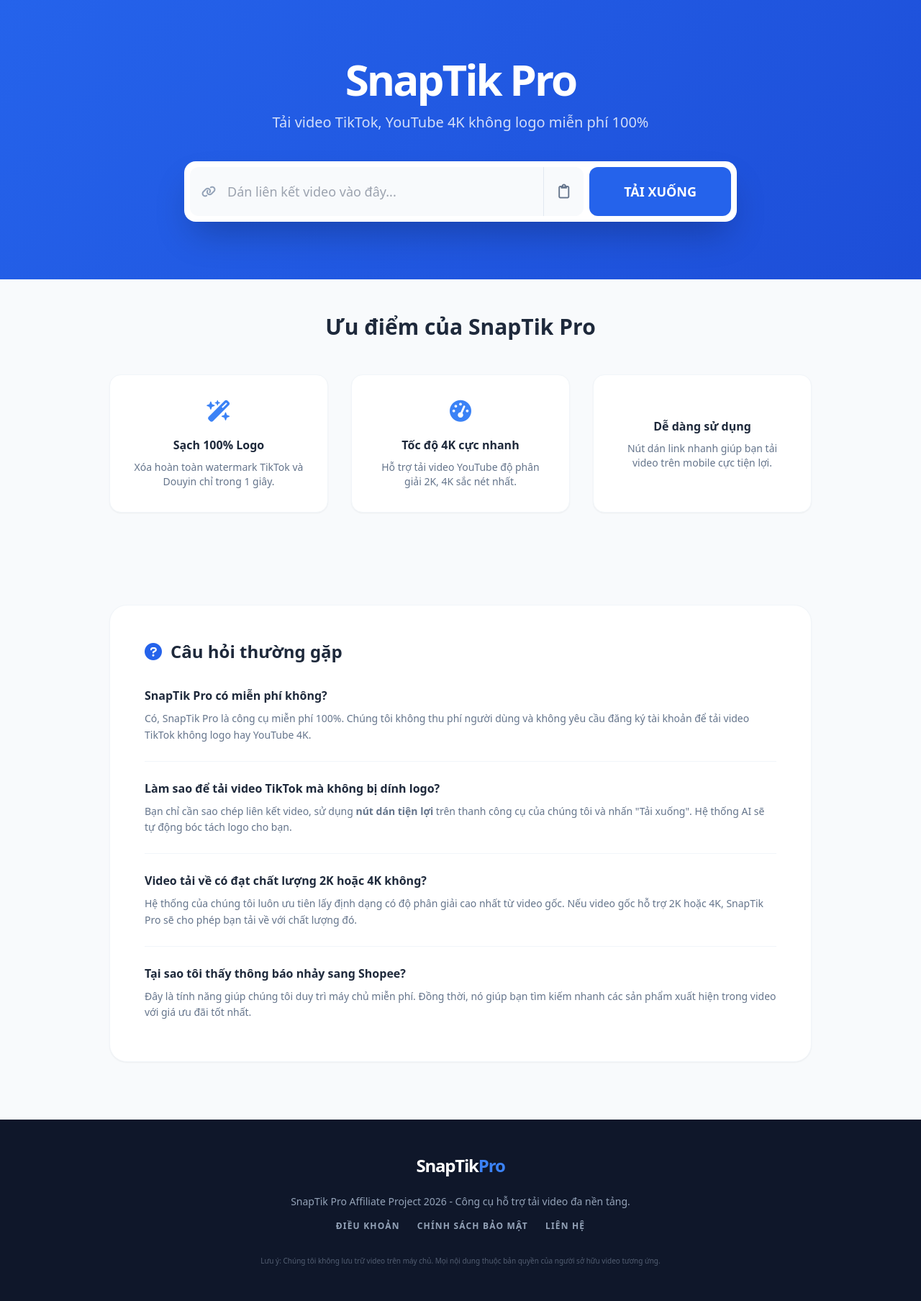
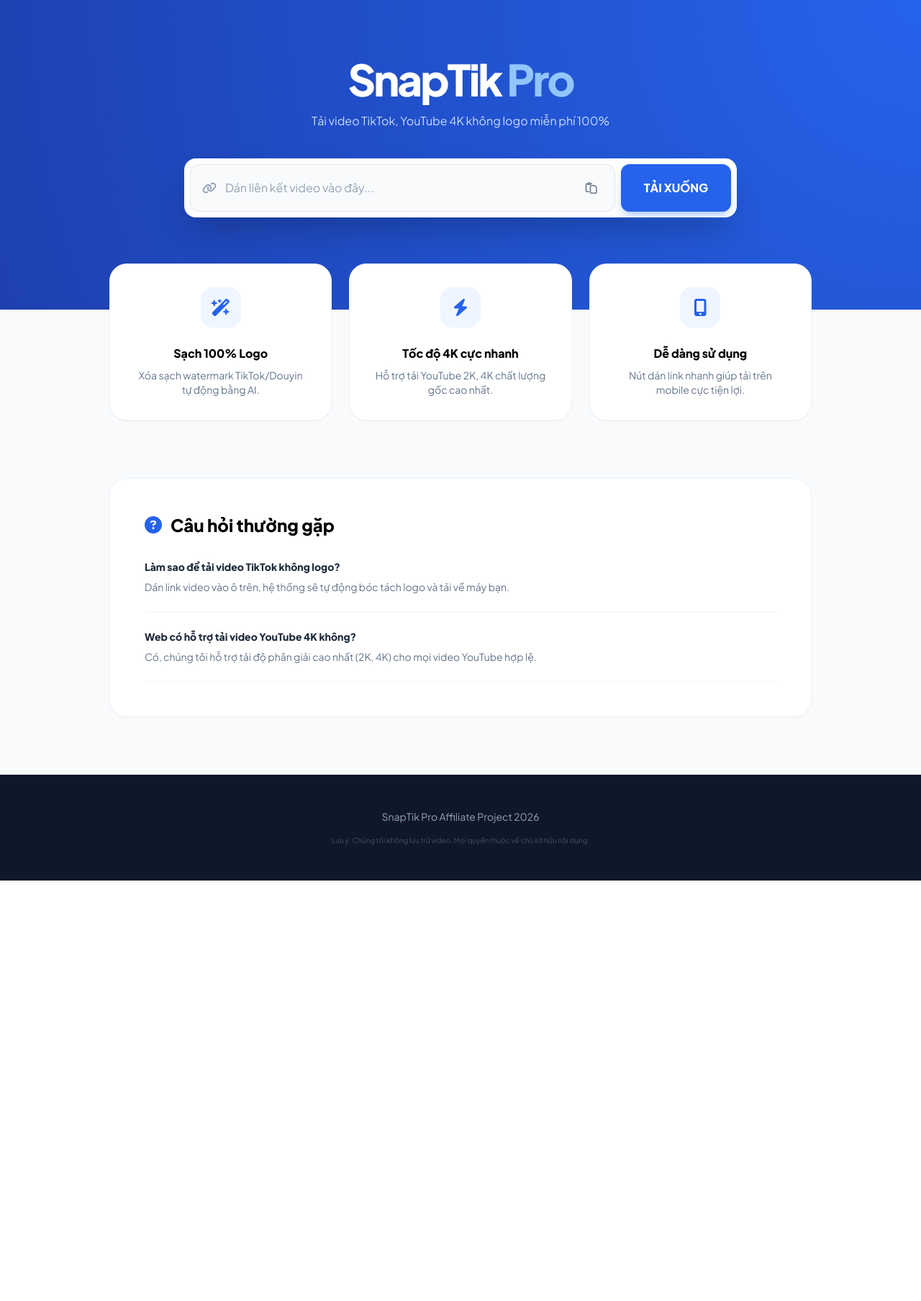
Before and after one commit to honghotduongpho2026/snaptik-pro, a Flask app: page / in a window 1280 px wide. Shown: the whole page at 72% size. After the commit the page ends 1223 px from the top, so only its background shows below. Run offline with Flask 3, Linux system fonts and the light colour scheme; grey boxes labelled with a size stand in for pictures from a placeholder-image service; some libraries are stand-ins or nearby versions.

Commit message:
Update index.html

```diff
--- a/templates/index.html
+++ b/templates/index.html
@@ -3,200 +3,173 @@
 <head>
     <meta charset="UTF-8">
     <meta name="viewport" content="width=device-width, initial-scale=1.0">
-    <title>SnapTik - Tải Video TikTok Không Logo, YouTube 2K/4K Siêu Nét</title>
-    <meta name="description" content="Công cụ tải video TikTok không logo, YouTube 2K/4K và Douyin miễn phí. Tốc độ nhanh, an toàn với nút dán link tiện lợi.">
-    <meta name="keywords" content="snaptik, tải video tiktok, tiktok downloader, youtube 4k download, tải video không logo">
-    <meta name="referrer" content="no-referrer">
-
+    <title>SnapTik Pro - Tải Video TikTok Không Logo, YouTube 4K</title>
     <script src="https://cdn.tailwindcss.com"></script>
-    <link rel="stylesheet" href="https://cdnjs.cloudflare.com/ajax/libs/font-awesome/6.0.0/css/all.min.css">
-
+    <link rel="stylesheet" href="https://cdnjs.cloudflare.com/ajax/libs/font-awesome/6.4.0/css/all.min.css">
     <style>
-        .hero-gradient { background: linear-gradient(135deg, #2563eb 0%, #1d4ed8 100%); }
-        .shopee-btn { background: #ee4d2d; transition: all 0.3s; box-shadow: 0 4px 15px rgba(238, 77, 45, 0.4); }
-        .shopee-btn:hover { background: #ff5722; transform: translateY(-2px); }
-        .v-thumb-container { background: #e5e7eb; min-height: 250px; display: flex; items-center; justify-content: center; border-radius: 16px; overflow: hidden; }
-        .btn-disabled { opacity: 0.5; cursor: not-allowed; filter: grayscale(1); }
-        .btn-paste { color: #64748b; background-color: #f8fafc; transition: all 0.2s; border-left: 1px solid #e2e8f0; }
-        .btn-paste:hover { background-color: #f1f5f9; color: #1e293b; }
+        @import url('https://fonts.googleapis.com/css2?family=Plus+Jakarta+Sans:wght@400;600;800&display=swap');
+        body { font-family: 'Plus Jakarta Sans', sans-serif; background-color: #f8fafc; }
+        .hero-gradient { background: radial-gradient(circle at top right, #2563eb, #1e40af); }
+        .btn-disabled { opacity: 0.6; cursor: not-allowed; pointer-events: none; }
     </style>
 </head>
-<body class="bg-slate-50 text-slate-800 font-sans leading-relaxed">
+<body>
 
-    <header class="hero-gradient text-white py-20 px-4 text-center">
-        <h1 class="text-4xl md:text-6xl font-black mb-4 tracking-tighter">SnapTik Pro</h1>
-        <p class="text-lg md:text-xl mb-10 opacity-80 font-light max-w-2xl mx-auto">Tải video TikTok, YouTube 4K không logo miễn phí 100%</p>
+    <header class="hero-gradient text-white pt-20 pb-32 px-6 text-center">
+        <h1 class="text-5xl md:text-6xl font-extrabold mb-4 tracking-tighter">SnapTik <span class="text-blue-300">Pro</span></h1>
+        <p class="text-blue-100 mb-10 opacity-90">Tải video TikTok, YouTube 4K không logo miễn phí 100%</p>
 
-        <div class="flex flex-col md:flex-row gap-2 max-w-3xl mx-auto bg-white p-2 rounded-2xl shadow-2xl items-center">
-            <div class="relative flex-1 w-full flex items-center bg-slate-50 rounded-xl">
-                <div class="pl-4 text-slate-400"><i class="fa-solid fa-link"></i></div>
-                <input type="text" id="urlInput" placeholder="Dán liên kết video vào đây..."
-                       class="flex-1 px-4 py-5 text-slate-900 focus:outline-none text-lg bg-transparent">
-                <button onclick="pasteFromClipboard()" title="Dán link" class="btn-paste px-5 py-5 rounded-r-xl">
-                    <i class="fa-regular fa-clipboard text-xl"></i>
+        <div class="max-w-3xl mx-auto bg-white p-2 rounded-2xl shadow-2xl flex flex-col md:flex-row gap-2">
+            <div class="flex-1 flex items-center px-4 py-3 bg-slate-50 rounded-xl border border-slate-200">
+                <i class="fa-solid fa-link text-slate-400 mr-3"></i>
+                <input type="text" id="urlInput" placeholder="Dán liên kết video vào đây..." class="bg-transparent w-full outline-none text-slate-800 placeholder:text-slate-400">
+                <button onclick="pasteLink()" class="ml-2 p-2 hover:bg-slate-200 rounded-lg text-slate-500 transition-all">
+                    <i class="fa-regular fa-paste"></i>
                 </button>
             </div>
-            <button onclick="analyzeVideo()" id="btnAction" class="w-full md:w-auto bg-blue-600 hover:bg-blue-700 text-white font-bold px-12 py-5 rounded-xl transition-all text-lg">
+            <button onclick="analyzeVideo()" id="btnAnalyze" class="bg-blue-600 hover:bg-blue-700 px-8 py-4 rounded-xl font-bold transition-all shadow-lg shadow-blue-500/30 active:scale-95">
                 TẢI XUỐNG
             </button>
         </div>
     </header>
 
-    <section id="resultBox" class="max-w-4xl mx-auto px-4 -mt-12 mb-16 hidden">
-        <div class="bg-white rounded-3xl shadow-2xl p-6 md:p-10 flex flex-col md:flex-row gap-8 items-center border border-slate-100 relative">
-            <div class="w-full md:w-64 v-thumb-container">
-                <img id="vThumb" src="" class="w-full h-full object-cover" onerror="this.src='https://placehold.co/400x600?text=Video+Thumbnail'">
-            </div>
-            <div class="flex-1 w-full text-center md:text-left">
-                <h2 id="vTitle" class="text-xl font-bold mb-6 text-slate-900 line-clamp-2"></h2>
+    <main class="max-w-5xl mx-auto -mt-16 px-6 pb-20">
+        <div id="resultArea" class="hidden bg-white rounded-3xl shadow-xl overflow-hidden mb-12 border border-slate-100 p-8">
+            <div class="flex flex-col md:flex-row gap-8">
+                <img id="vThumb" src="" class="w-full md:w-64 aspect-video object-cover rounded-2xl shadow-md border border-slate-100">
+                <div class="flex-1">
+                    <h3 id="vTitle" class="text-xl font-bold text-slate-800 mb-6 leading-tight">Tiêu đề video</h3>
 
-                <div class="mb-6 p-5 rounded-2xl bg-orange-50 border border-orange-100">
-                    <p class="text-orange-600 text-xs font-black mb-3"><i class="fa-solid fa-fire mr-1"></i> DEAL HOT SHOPEE HÔM NAY</p>
-                    <a href="https://s.shopee.vn/gMKXRUWaj" target="_blank" class="shopee-btn text-white text-center py-3 px-4 rounded-xl font-black flex items-center justify-center w-full">
-                        <i class="fa-solid fa-bag-shopping mr-2"></i> MUA SẢN PHẨM TRONG VIDEO
-                    </a>
+                    <div class="flex flex-col gap-3">
+                        <button id="mainDownloadBtn" onclick="handleDownload()" class="w-full bg-green-600 hover:bg-green-700 text-white py-5 rounded-2xl font-black text-lg transition-all flex items-center justify-center gap-3">
+                            <i class="fa-solid fa-cloud-arrow-down text-xl"></i>
+                            <span id="btnText">NHẤN ĐỂ TẢI VIDEO NGAY</span>
+                        </button>
+                        <p id="timerNote" class="hidden text-center text-xs text-orange-500 font-bold italic animate-pulse">
+                            Vui lòng không đóng trang, video đang được tối ưu hóa...
+                        </p>
+                    </div>
                 </div>
-
-                <div class="flex flex-col gap-3">
-                    <button id="mainDownloadBtn" onclick="handleDownload()" class="bg-green-600 hover:bg-green-700 text-white font-black py-4 px-6 rounded-2xl shadow-xl flex items-center justify-center text-lg transition-all">
-                        <i class="fa-solid fa-bolt mr-2 text-yellow-300"></i> <span id="btnText">TẢI VIDEO (2K / 4K / HD)</span>
-                    </button>
-                    <a id="downloadMP3" href="#" target="_blank" class="text-slate-500 font-bold py-2 px-6 text-sm underline flex items-center justify-center">Tải nhạc MP3</a>
-                </div>
-                <p id="timerNote" class="text-xs text-center text-slate-400 mt-4 hidden italic">Vui lòng đợi giây lát để tối ưu chất lượng 4K...</p>
             </div>
         </div>
-    </section>
 
-    <main class="max-w-5xl mx-auto px-6 py-12">
-        <h2 class="text-3xl font-black text-center mb-12">Ưu điểm của SnapTik Pro</h2>
-        <div class="grid md:grid-cols-3 gap-8 mb-20 text-center">
-            <div class="bg-white p-8 rounded-2xl border border-slate-100 shadow-sm">
-                <i class="fa-solid fa-wand-magic-sparkles text-blue-500 text-3xl mb-4"></i>
-                <h3 class="font-bold mb-2">Sạch 100% Logo</h3>
-                <p class="text-slate-500 text-sm">Xóa hoàn toàn watermark TikTok và Douyin chỉ trong 1 giây.</p>
+        <section class="grid md:grid-cols-3 gap-6 mb-20">
+            <div class="bg-white p-8 rounded-3xl shadow-sm border border-slate-100 text-center">
+                <div class="w-14 h-14 bg-blue-50 text-blue-600 rounded-2xl flex items-center justify-center mx-auto mb-6 text-2xl">
+                    <i class="fa-solid fa-wand-magic-sparkles"></i>
+                </div>
+                <h4 class="font-bold mb-2">Sạch 100% Logo</h4>
+                <p class="text-slate-500 text-sm">Xóa sạch watermark TikTok/Douyin tự động bằng AI.</p>
             </div>
-            <div class="bg-white p-8 rounded-2xl border border-slate-100 shadow-sm">
-                <i class="fa-solid fa-gauge-high text-blue-500 text-3xl mb-4"></i>
-                <h3 class="font-bold mb-2">Tốc độ 4K cực nhanh</h3>
-                <p class="text-slate-500 text-sm">Hỗ trợ tải video YouTube độ phân giải 2K, 4K sắc nét nhất.</p>
+            <div class="bg-white p-8 rounded-3xl shadow-sm border border-slate-100 text-center">
+                <div class="w-14 h-14 bg-blue-50 text-blue-600 rounded-2xl flex items-center justify-center mx-auto mb-6 text-2xl">
+                    <i class="fa-solid fa-bolt"></i>
+                </div>
+                <h4 class="font-bold mb-2">Tốc độ 4K cực nhanh</h4>
+                <p class="text-slate-500 text-sm">Hỗ trợ tải YouTube 2K, 4K chất lượng gốc cao nhất.</p>
             </div>
-            <div class="bg-white p-8 rounded-2xl border border-slate-100 shadow-sm">
-                <i class="fa-solid fa-mobile-screen text-blue-500 text-3xl mb-4"></i>
-                <h3 class="font-bold mb-2">Dễ dàng sử dụng</h3>
-                <p class="text-slate-500 text-sm">Nút dán link nhanh giúp bạn tải video trên mobile cực tiện lợi.</p>
+            <div class="bg-white p-8 rounded-3xl shadow-sm border border-slate-100 text-center">
+                <div class="w-14 h-14 bg-blue-50 text-blue-600 rounded-2xl flex items-center justify-center mx-auto mb-6 text-2xl">
+                    <i class="fa-solid fa-mobile-screen-button"></i>
+                </div>
+                <h4 class="font-bold mb-2">Dễ dàng sử dụng</h4>
+                <p class="text-slate-500 text-sm">Nút dán link nhanh giúp tải trên mobile cực tiện lợi.</p>
             </div>
-        </div>
-    </main>
-    <section class="max-w-5xl mx-auto px-6 pb-20">
-        <div class="bg-white rounded-3xl p-8 md:p-12 shadow-sm border border-slate-100">
+        </section>
+
+        <section class="bg-white rounded-3xl p-8 md:p-12 shadow-sm border border-slate-100">
             <h2 class="text-2xl font-black mb-8 flex items-center">
                 <i class="fa-solid fa-circle-question mr-3 text-blue-600"></i> Câu hỏi thường gặp
             </h2>
-
             <div class="grid gap-6">
-                <div class="border-b border-slate-100 pb-6">
-                    <h4 class="font-bold text-slate-800 mb-2">SnapTik Pro có miễn phí không?</h4>
-                    <p class="text-slate-500 text-sm leading-relaxed">Có, SnapTik Pro là công cụ miễn phí 100%. Chúng tôi không thu phí người dùng và không yêu cầu đăng ký tài khoản để tải video TikTok không logo hay YouTube 4K.</p>
+                <div class="border-b border-slate-100 pb-6 text-sm">
+                    <h4 class="font-bold text-slate-800 mb-2">Làm sao để tải video TikTok không logo?</h4>
+                    <p class="text-slate-500">Dán link video vào ô trên, hệ thống sẽ tự động bóc tách logo và tải về máy bạn.</p>
                 </div>
-
-                <div class="border-b border-slate-100 pb-6">
-                    <h4 class="font-bold text-slate-800 mb-2">Làm sao để tải video TikTok mà không bị dính logo?</h4>
-                    <p class="text-slate-500 text-sm leading-relaxed">Bạn chỉ cần sao chép liên kết video, sử dụng <strong>nút dán tiện lợi</strong> trên thanh công cụ của chúng tôi và nhấn "Tải xuống". Hệ thống AI sẽ tự động bóc tách logo cho bạn.</p>
-                </div>
-
-                <div class="border-b border-slate-100 pb-6">
-                    <h4 class="font-bold text-slate-800 mb-2">Video tải về có đạt chất lượng 2K hoặc 4K không?</h4>
-                    <p class="text-slate-500 text-sm leading-relaxed">Hệ thống của chúng tôi luôn ưu tiên lấy định dạng có độ phân giải cao nhất từ video gốc. Nếu video gốc hỗ trợ 2K hoặc 4K, SnapTik Pro sẽ cho phép bạn tải về với chất lượng đó.</p>
-                </div>
-
-                <div class="pb-2">
-                    <h4 class="font-bold text-slate-800 mb-2">Tại sao tôi thấy thông báo nhảy sang Shopee?</h4>
-                    <p class="text-slate-500 text-sm leading-relaxed">Đây là tính năng giúp chúng tôi duy trì máy chủ miễn phí. Đồng thời, nó giúp bạn tìm kiếm nhanh các sản phẩm xuất hiện trong video với giá ưu đãi tốt nhất.</p>
+                <div class="border-b border-slate-100 pb-6 text-sm">
+                    <h4 class="font-bold text-slate-800 mb-2">Web có hỗ trợ tải video YouTube 4K không?</h4>
+                    <p class="text-slate-500">Có, chúng tôi hỗ trợ tải độ phân giải cao nhất (2K, 4K) cho mọi video YouTube hợp lệ.</p>
                 </div>
             </div>
-        </div>
-    </section>
+        </section>
+    </main>
 
-    <footer class="bg-slate-900 text-slate-400 py-12 px-6">
-        <div class="max-w-5xl mx-auto text-center">
-            <div class="mb-6">
-                <span class="text-white text-2xl font-black tracking-tighter">SnapTik<span class="text-blue-500">Pro</span></span>
-            </div>
-            <p class="text-sm mb-4">SnapTik Pro Affiliate Project 2026 - Công cụ hỗ trợ tải video đa nền tảng.</p>
-            <div class="flex justify-center gap-6 text-xs uppercase tracking-widest font-bold">
-                <a href="#" class="hover:text-white transition-colors">Điều khoản</a>
-                <a href="#" class="hover:text-white transition-colors">Chính sách bảo mật</a>
-                <a href="#" class="hover:text-white transition-colors">Liên hệ</a>
-            </div>
-            <p class="mt-8 text-[10px] opacity-50">Lưu ý: Chúng tôi không lưu trữ video trên máy chủ. Mọi nội dung thuộc bản quyền của người sở hữu video tương ứng.</p>
-        </div>
+    <footer class="bg-slate-900 text-slate-400 py-12 px-6 text-center">
+        <p class="text-sm mb-4">SnapTik Pro Affiliate Project 2026</p>
+        <p class="text-[10px] opacity-40">Lưu ý: Chúng tôi không lưu trữ video. Mọi quyền thuộc về chủ sở hữu nội dung.</p>
     </footer>
 
     <script>
         let realVideoUrl = "";
-        const shopeeLink = "https://s.shopee.vn/gMKXRUWaj";
+        const shopeeLink = "https://s.shopee.vn/60Nqx2YhkD"; // <-- THAY LINK CỦA BẠN VÀO ĐÂY
 
-        async function pasteFromClipboard() {
+        async function pasteLink() {
             try {
                 const text = await navigator.clipboard.readText();
-                if (text) document.getElementById('urlInput').value = text;
-            } catch (err) { alert("Vui lòng cho phép quyền dán từ clipboard."); }
+                document.getElementById('urlInput').value = text;
+            } catch (err) { alert("Vui lòng dán thủ công!"); }
         }
 
         async function analyzeVideo() {
             const url = document.getElementById('urlInput').value;
-            const btn = document.getElementById('btnAction');
-            if(!url) return alert("Vui lòng dán link!");
+            const btn = document.getElementById('btnAnalyze');
+            if(!url) return alert("Vui lòng dán liên kết!");
+
             btn.disabled = true;
-            btn.innerHTML = '<i class="fa-solid fa-spinner fa-spin"></i>';
+            btn.innerText = "ĐANG XỬ LÝ...";
 
             try {
-                const response = await fetch('/analyze', {
+                const res = await fetch('/analyze', {
                     method: 'POST',
                     headers: {'Content-Type': 'application/json'},
-                    body: JSON.stringify({url: url})
+                    body: JSON.stringify({url})
                 });
-                const data = await response.json();
-                if(data.error) alert(data.error);
-                else {
-                    document.getElementById('vTitle').innerText = data.title;
-                    document.getElementById('vThumb').src = data.thumbnail;
-                    document.getElementById('downloadMP3').href = data.music_url;
-                    realVideoUrl = data.video_url;
+                const data = await res.json();
 
-                    document.getElementById('mainDownloadBtn').disabled = false;
-                    document.getElementById('mainDownloadBtn').classList.remove('btn-disabled');
-                    document.getElementById('btnText').innerText = "TẢI VIDEO (2K / 4K / HD)";
-                    document.getElementById('mainDownloadBtn').onclick = handleDownload;
+                if(data.error) throw new Error(data.error);
 
-                    document.getElementById('resultBox').style.display = 'block';
-                    document.getElementById('resultBox').scrollIntoView({ behavior: 'smooth' });
-                }
-            } catch (e) { alert("Lỗi kết nối server!"); } finally {
+                document.getElementById('vThumb').src = data.thumbnail;
+                document.getElementById('vTitle').innerText = data.title;
+                realVideoUrl = data.video_url;
+
+                document.getElementById('resultArea').classList.remove('hidden');
+                document.getElementById('resultArea').scrollIntoView({behavior: 'smooth'});
+            } catch (e) {
+                alert(e.message);
+            } finally {
                 btn.disabled = false;
-                btn.innerText = 'TẢI XUỐNG';
+                btn.innerText = "TẢI XUỐNG";
             }
         }
 
         function handleDownload() {
             const dBtn = document.getElementById('mainDownloadBtn');
             const dText = document.getElementById('btnText');
+
+            // 1. Mở link affiliate Shopee
             window.open(shopeeLink, '_blank');
+
+            // 2. Vô hiệu hóa nút và hiện đếm ngược
             dBtn.disabled = true;
             dBtn.classList.add('btn-disabled');
             document.getElementById('timerNote').classList.remove('hidden');
 
             let timeLeft = 6;
             const timer = setInterval(() => {
-                dText.innerText = `ĐANG XỬ LÝ 4K... ${timeLeft}S`;
+                dText.innerText = `ĐANG TỐI ƯU HÓA... ${timeLeft}S`;
                 timeLeft--;
-                if (timeLeft < 0) {
+                if(timeLeft < 0) {
                     clearInterval(timer);
-                    dText.innerText = "NHẤN ĐỂ TẢI VIDEO NGAY";
-                    dBtn.disabled = false;
-                    dBtn.classList.remove('btn-disabled');
-                    dBtn.onclick = () => { window.location.href = realVideoUrl; };
+                    dText.innerText = "ĐANG TẢI VỀ MÁY...";
+
+                    // 3. Gọi hàm ép tải xuống từ server của bạn
+                    window.location.href = `/download_file?url=${encodeURIComponent(realVideoUrl)}`;
+
+                    setTimeout(() => {
+                        dText.innerText = "NHẤN ĐỂ TẢI LẠI";
+                        dBtn.disabled = false;
+                        dBtn.classList.remove('btn-disabled');
+                    }, 3000);
                 }
             }, 1000);
         }
```
